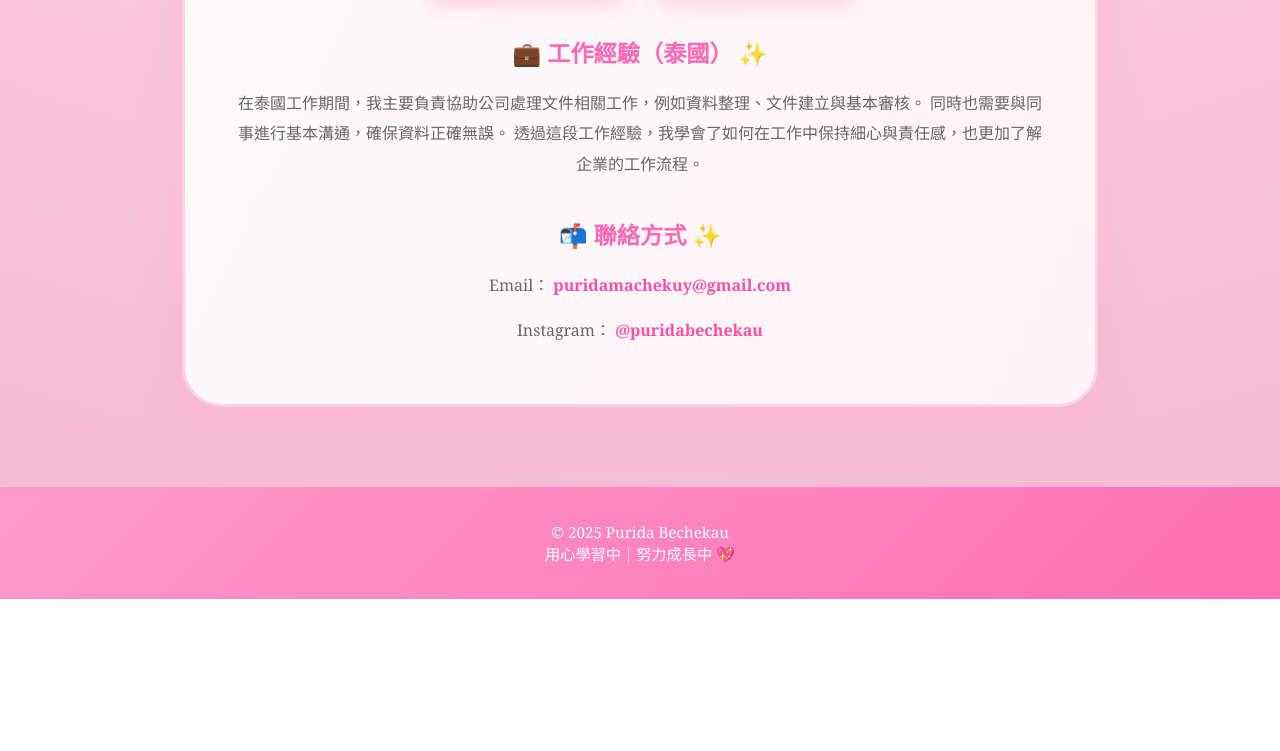
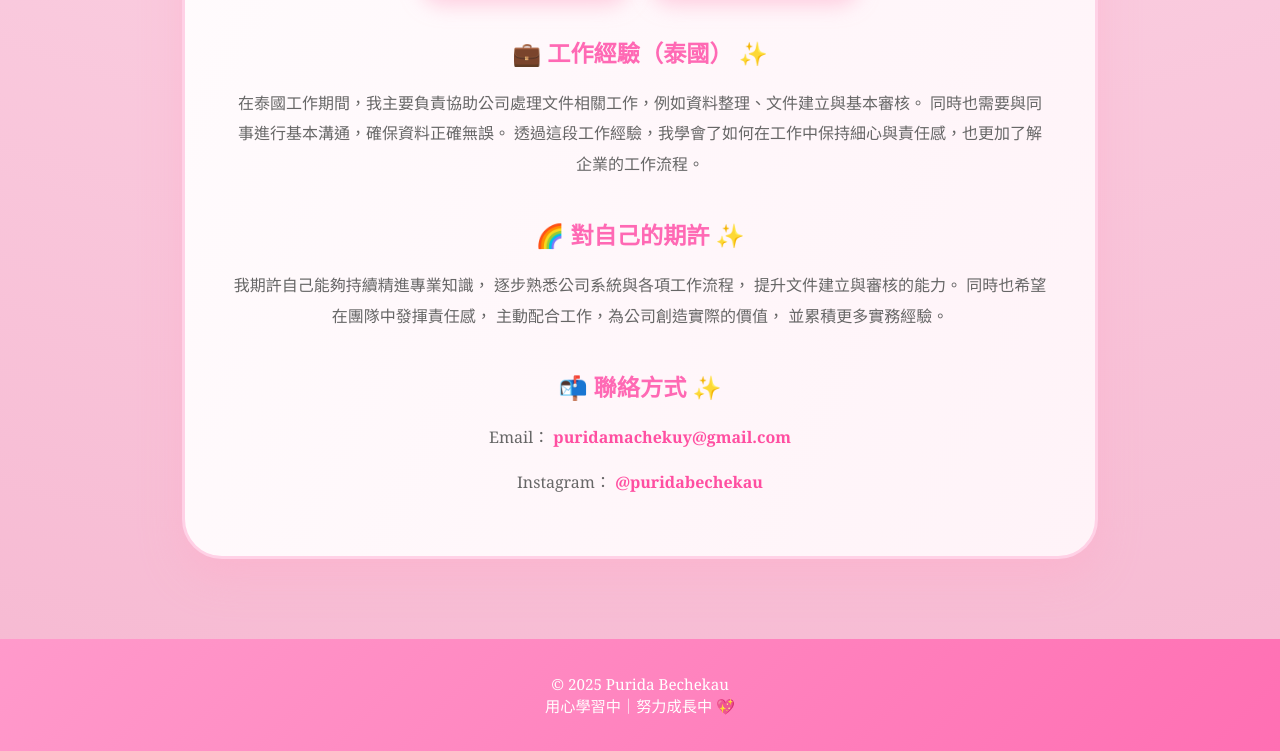
Before and after one commit to bd1141007-del/leemingfirstcode, a plain HTML site: page index.html in a window 1280 px wide. Shown: the part 1693-2444 px from the top of the page. Before the commit the page ends 2292 px from the top, so only its background shows below. Drawn offline with Linux system fonts and the light colour scheme.

Commit message:
Update index.html
0

```diff
--- a/index.html
+++ b/index.html
@@ -199,6 +199,15 @@
 
 
   </p>
+<h2>🌈 對自己的期許</h2>
+<p>
+  我期許自己能夠持續精進專業知識，
+  逐步熟悉公司系統與各項工作流程，
+  提升文件建立與審核的能力。
+  同時也希望在團隊中發揮責任感，
+  主動配合工作，為公司創造實際的價值，
+  並累積更多實務經驗。
+</p>
 
   <h2>📬 聯絡方式</h2>
   <p>Email：
```
